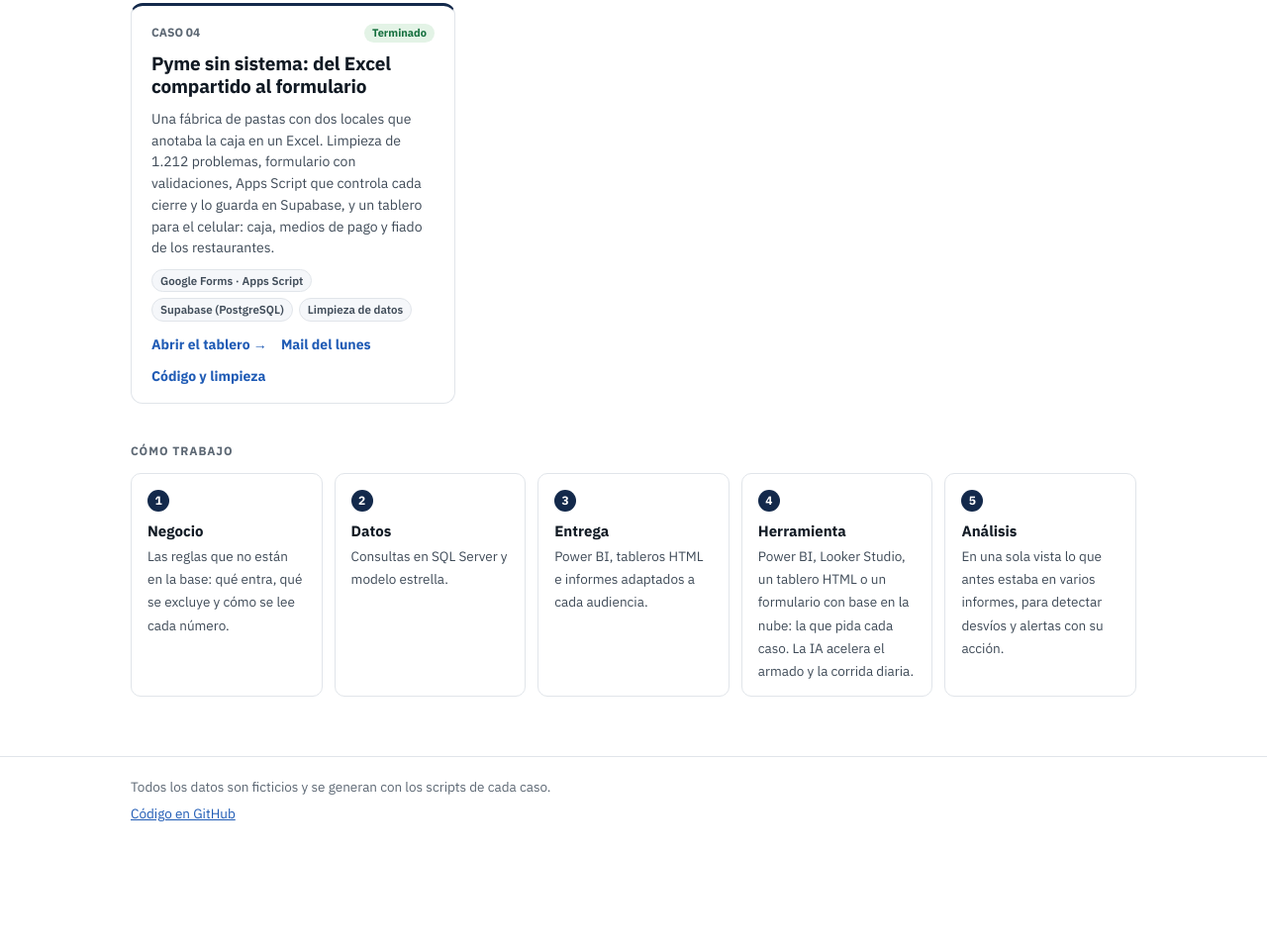
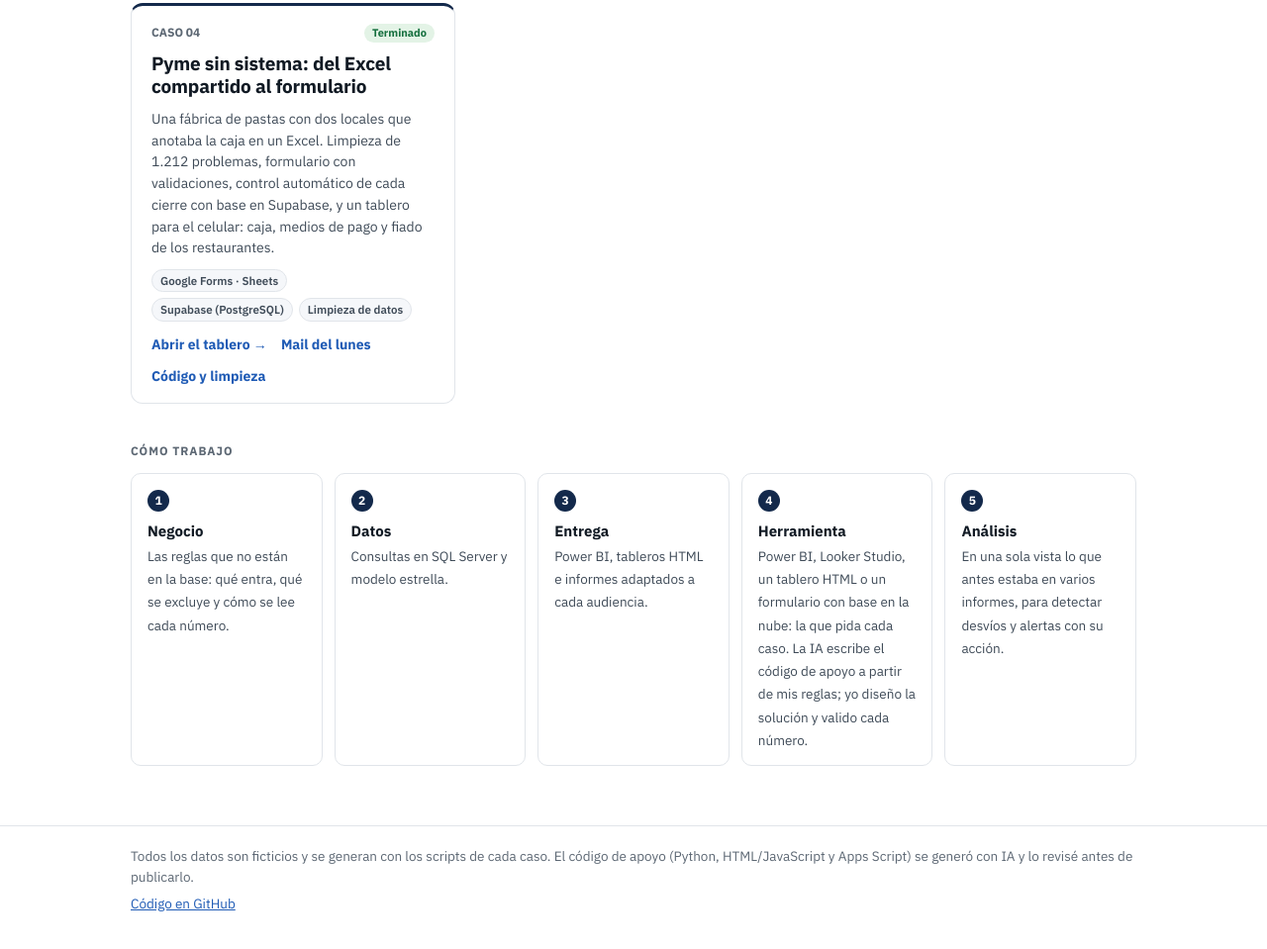
Before and after one commit to MatiasGarnica/portfolio-control-gestion, a plain HTML site: page index.html in a window 1280 px wide. Shown: the part 705-1664 px from the top of the page at 99% size. Before the commit the page ends 1584 px from the top, so only its background shows below. Drawn offline with Linux system fonts and the light colour scheme.

Commit message:
Aclara autoría del código: generado con IA, criterio y validación propios
Separa las herramientas de uso diario (SQL Server, Power BI, Excel) del
código de apoyo (Python, JavaScript, Apps Script) y lo indica en la
portada, el README y cada caso.

Co-Authored-By: Claude Opus 5.5 <noreply@anthropic.com>
Claude-Session: https://claude.ai/code/session_01QZicvPnk4TbdVrFS1HFD2K

```diff
--- a/index.html
+++ b/index.html
@@ -90,8 +90,8 @@ footer p{margin:0 0 6px}
     <article class="case">
       <div class="n">CASO 04 <span class="st ok">Terminado</span></div>
       <h3>Pyme sin sistema: del Excel compartido al formulario</h3>
-      <p>Una fábrica de pastas con dos locales que anotaba la caja en un Excel. Limpieza de 1.212 problemas, formulario con validaciones, Apps Script que controla cada cierre y lo guarda en Supabase, y un tablero para el celular: caja, medios de pago y fiado de los restaurantes.</p>
-      <div class="tags"><span>Google Forms · Apps Script</span><span>Supabase (PostgreSQL)</span><span>Limpieza de datos</span></div>
+      <p>Una fábrica de pastas con dos locales que anotaba la caja en un Excel. Limpieza de 1.212 problemas, formulario con validaciones, control automático de cada cierre con base en Supabase, y un tablero para el celular: caja, medios de pago y fiado de los restaurantes.</p>
+      <div class="tags"><span>Google Forms · Sheets</span><span>Supabase (PostgreSQL)</span><span>Limpieza de datos</span></div>
       <div class="links"><a href="caso-04-pyme-sin-sistema/">Abrir el tablero →</a><a href="caso-04-pyme-sin-sistema/04_informes/resumen-semanal.html">Mail del lunes</a><a href="https://github.com/MatiasGarnica/portfolio-control-gestion/tree/main/caso-04-pyme-sin-sistema">Código y limpieza</a></div>
     </article>
   </div>
@@ -101,12 +101,12 @@ footer p{margin:0 0 6px}
     <li><b>Negocio</b><span>Las reglas que no están en la base: qué entra, qué se excluye y cómo se lee cada número.</span></li>
     <li><b>Datos</b><span>Consultas en SQL Server y modelo estrella.</span></li>
     <li><b>Entrega</b><span>Power BI, tableros HTML e informes adaptados a cada audiencia.</span></li>
-    <li><b>Herramienta</b><span>Power BI, Looker Studio, un tablero HTML o un formulario con base en la nube: la que pida cada caso. La IA acelera el armado y la corrida diaria.</span></li>
+    <li><b>Herramienta</b><span>Power BI, Looker Studio, un tablero HTML o un formulario con base en la nube: la que pida cada caso. La IA escribe el código de apoyo a partir de mis reglas; yo diseño la solución y valido cada número.</span></li>
     <li><b>Análisis</b><span>En una sola vista lo que antes estaba en varios informes, para detectar desvíos y alertas con su acción.</span></li>
   </ol>
 </main>
 <footer><div class="wrap">
-  <p>Todos los datos son ficticios y se generan con los scripts de cada caso.</p>
+  <p>Todos los datos son ficticios y se generan con los scripts de cada caso. El código de apoyo (Python, HTML/JavaScript y Apps Script) se generó con IA y lo revisé antes de publicarlo.</p>
   <p><a href="https://github.com/MatiasGarnica/portfolio-control-gestion">Código en GitHub</a></p>
 </div></footer>
 </body>
```
Also changed, not shown: 5 other files.
